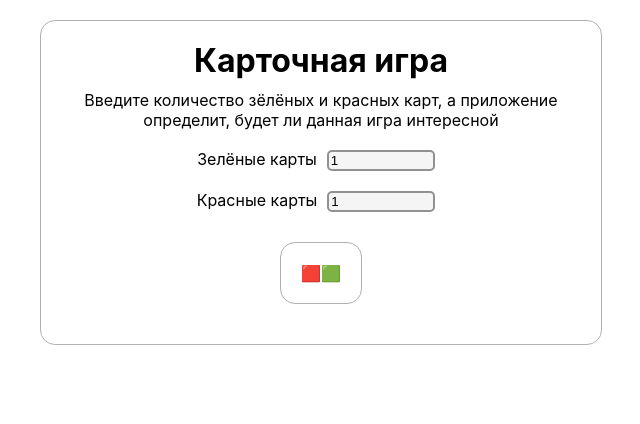
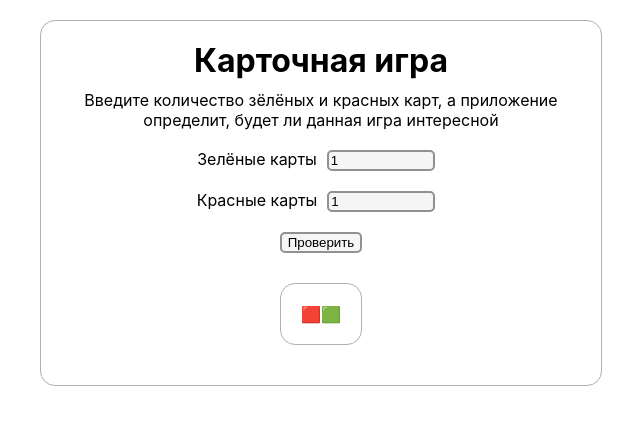
Before and after one commit to staelerss/cardGame, a React (Create React App) app in the folder card-game/: page / in a window 1280 px wide. Shown: the top 424 px of the page, without its empty margins (319-959 px from the left). Built offline with nearby package versions, Linux system fonts and the light colour scheme.

Commit message:
Added checkGameInterest function. In this function added algorithm for 1 type of inputs

```diff
--- a/card-game/src/components/cardGame.jsx
+++ b/card-game/src/components/cardGame.jsx
@@ -1,23 +1,35 @@
 import React,{useState} from "react";
 import './styles.css';
 export const CardGame = () => {
-    const [greenCardState, setGreenCardState] =useState(1);
+    const [greenCardState, setGreenCardState] = useState(1);
     const [redCardState, setRedCardState] = useState(1);
     const [resultState, setResultState] = useState("🟥🟩");
-
-    let max = Math.max(greenCardState,redCardState);
-    let min = Math.min(greenCardState,redCardState);
-
-
-
     const setGreenCardValue = (event) => {
         setGreenCardState(event.target.value);
     }
     const setRedCardValue = (event) => {
         setRedCardState(event.target.value);
     }
-    const setResultValue = (event) => {
-        setResultState(event.target.value);
+
+    let cardBuffer = [];
+    let result = [];
+    let max = Math.max(greenCardState,redCardState);
+    let min = Math.min(greenCardState,redCardState);
+
+    const checkGameInterest = () => {
+        if(max - min === 1){
+            for (let i = 0; i < min; i++){
+                result.push("🟩🟥");
+            }
+            if (greenCardState == max){
+                result.push("🟩");
+            } else {
+                result.unshift("🟥");
+                console.log("else: ", result);
+            }
+            setResultState(result);
+        }
+
     }
 
     return (
@@ -27,8 +39,9 @@ export const CardGame = () => {
             <form className="cardGame-form">
                 <label>Зелёные карты<input className="cardGame-element" type="number" name="greenCard" value={greenCardState} onChange={setGreenCardValue} min="1"></input></label>
                 <label>Красные карты<input className="cardGame-element" type="number" name="redCard" value={redCardState} onChange={setRedCardValue} min="1"></input></label>
+                <button className="cardGame-element" type="button" onClick={checkGameInterest}>Проверить</button>
                 <div className="cardGame-wrapper">
-                    <output name="result" onChange={setResultValue}>{resultState}</output>
+                    <div>{resultState}</div>
                 </div>
             </form>
         </div>
```
